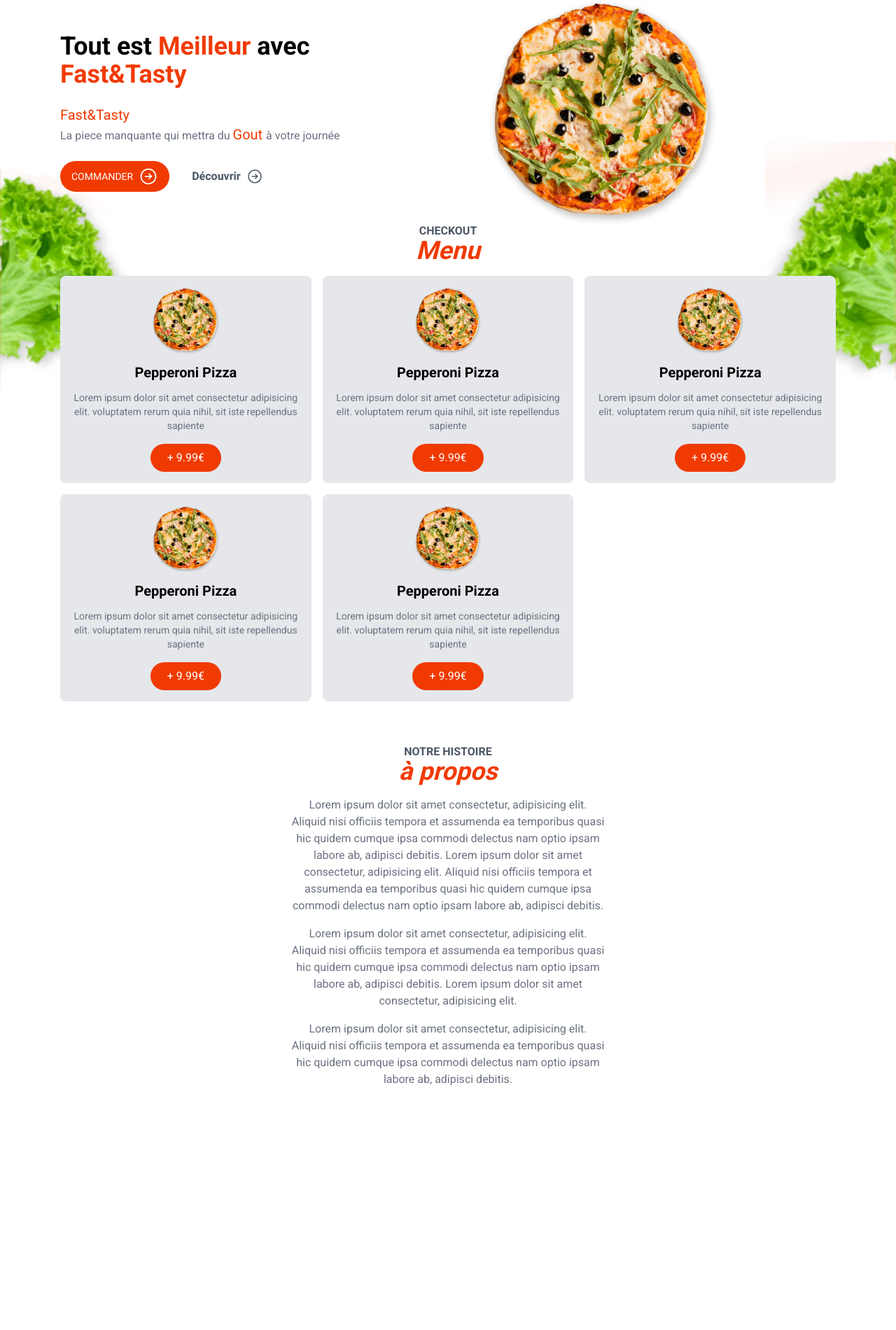
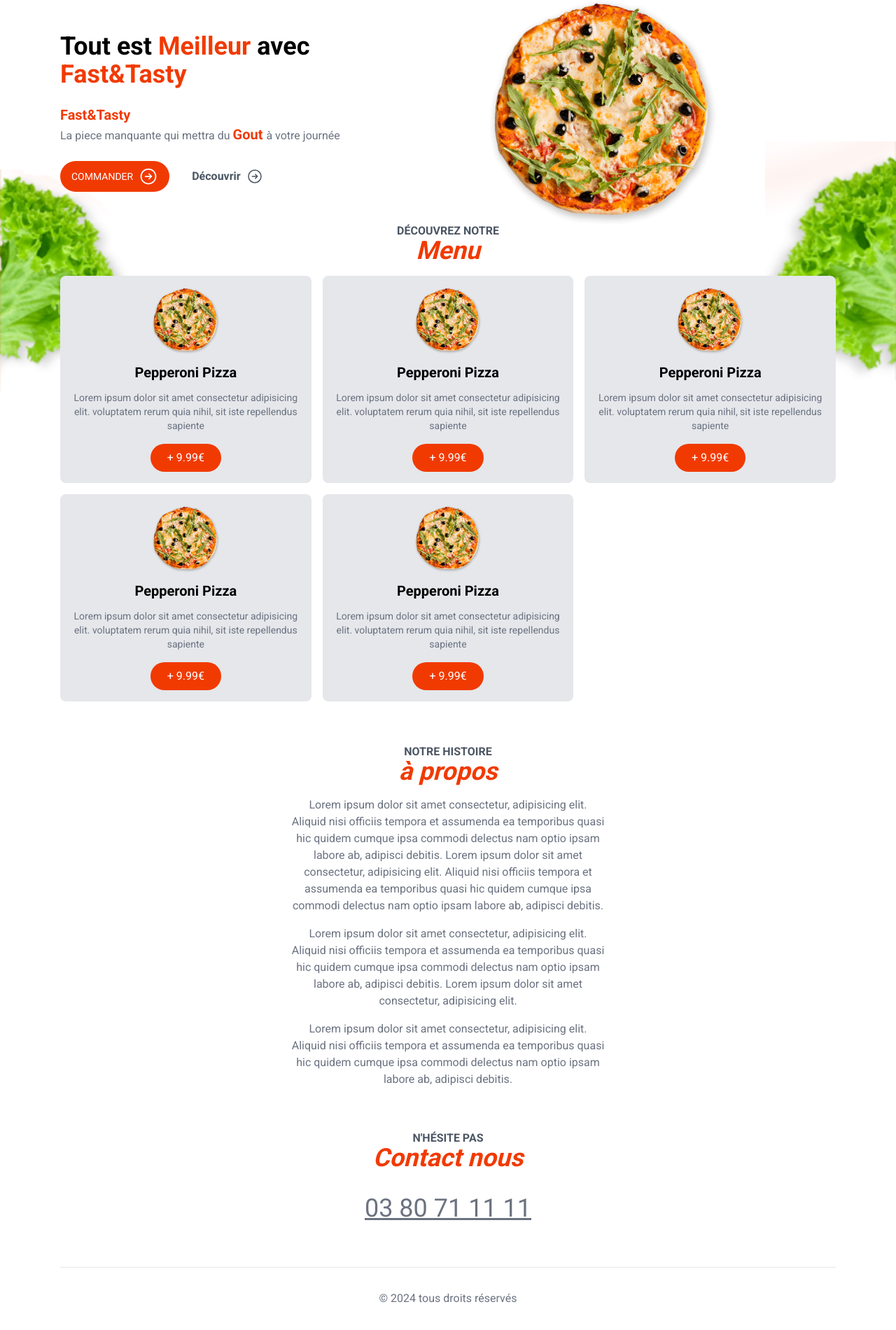
Before and after one commit to NajibACHCHAQ/TastyFastFood, a Next.js app: page / in a window 1280 px wide. Shown: the part 58-1958 px from the top of the page at 70% size. Before the commit the page ends 1692 px from the top, so only its background shows below. Built offline with nearby package versions, Linux system fonts and the light colour scheme.

Commit message:
main page

```diff
--- a/src/app/components/layout/Hero.jsx
+++ b/src/app/components/layout/Hero.jsx
@@ -8,8 +8,8 @@ export default function Hero() {
                 <div className="py-12">
                 <h1 className="text-4xl font-semibold">Tout est <span className="text-primary">Meilleur</span> avec<br/> <span className="text-primary">Fast&Tasty</span></h1>
                 <p className="my-6 text-gray-500">
-                  <span className="text-primary text-xl">Fast&Tasty </span>
-                 <br/>La piece manquante qui mettra du <span className="text-primary text-xl">Gout </span> à votre journée
+                  <span className="text-primary font-semibold text-xl">Fast&Tasty </span>
+                 <br/>La piece manquante qui mettra du <span className="text-primary text-xl font-semibold">Gout </span> à votre journée
                  </p>
                  <div className="flex gap-4 items-center">
                     <button className="bg-primary uppercase flex  gap-2 text-white rounded-full py-2 px-4 text-sm items-center hover:font-semibold">Commander <Right className="w-7 h-7"/></button>
--- a/src/app/components/layout/HomeMenu.jsx
+++ b/src/app/components/layout/HomeMenu.jsx
@@ -14,7 +14,7 @@ export default function HomeMenu() {
                 </div>
             </div>
             <div className="text-center mb-4">
-                <SectionHeaders subHeader={'CheckOut'} mainHeader={'Menu'}/>
+                <SectionHeaders subHeader={'Découvrez notre'} mainHeader={'Menu'}/>
             </div>
             <div className="grid grid-cols-3 gap-4">
                 <MenuItem/>
--- a/src/app/page.jsx
+++ b/src/app/page.jsx
@@ -46,6 +46,17 @@ export default function Home() {
           </div>
 
         </section>
+        <section className=' text-center my-8' >
+          <SectionHeaders
+            subHeader={"N\'hésite pas"}
+            mainHeader={"Contact nous"}/>
+            <div className="mt-8">
+              <a className="text-4xl underline text-gray-500" href="tel:+3380711111">03 80 71 11 11</a>
+            </div>
+        </section>
+        <footer className="border-t p-8 text-center text-gray-500 mt-16">
+            &copy; 2024 tous droits réservés
+        </footer>
       </>
   );
 }
```
